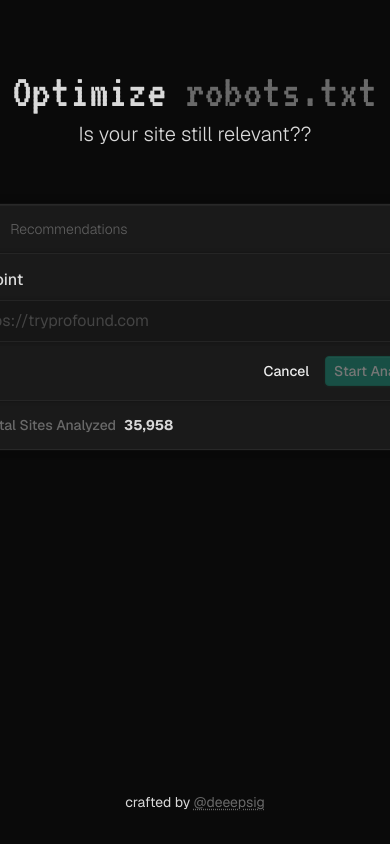
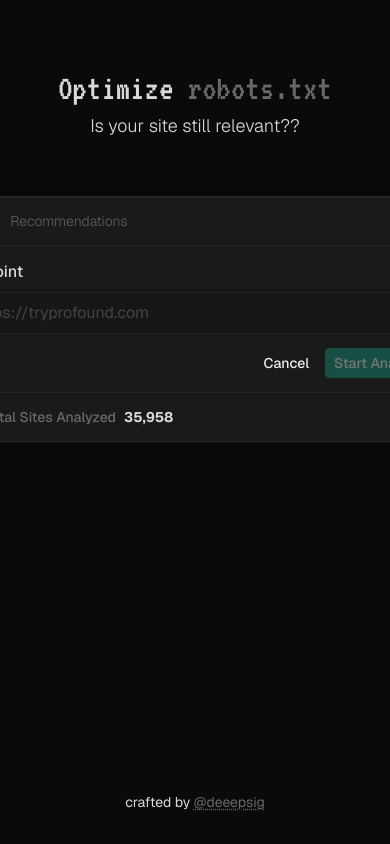
Before and after one commit to deeepsig/aio-tool, a Next.js app: page / in a window 390 px wide. Shown: the top 844 px of the page. Built offline with nearby package versions, Linux system fonts and the light colour scheme.

Commit message:
responsive about

```diff
--- a/src/components/misc/about.tsx
+++ b/src/components/misc/about.tsx
@@ -1,10 +1,10 @@
 export default function About() {
   return (
     <div className="text-center mb-6 space-y-1">
-      <h1 className="font-vt323 text-5xl text-[#D9D9D9]">
+      <h1 className="font-vt323 text-4xl sm:text-5xl text-[#D9D9D9]">
         Optimize {<span className="text-[#696969]">robots.txt</span>}
       </h1>
-      <h2 className="font-sans font-light text-xl text-[#D9D9D9]">
+      <h2 className="font-sans font-light text-lg sm:text-xl text-[#D9D9D9]">
         Is your site still relevant??
       </h2>
     </div>
```
